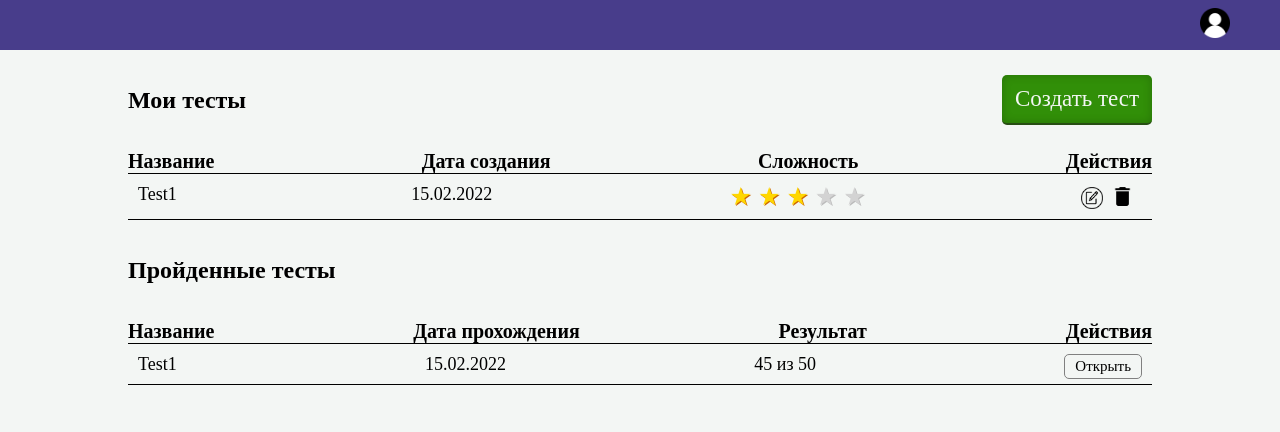
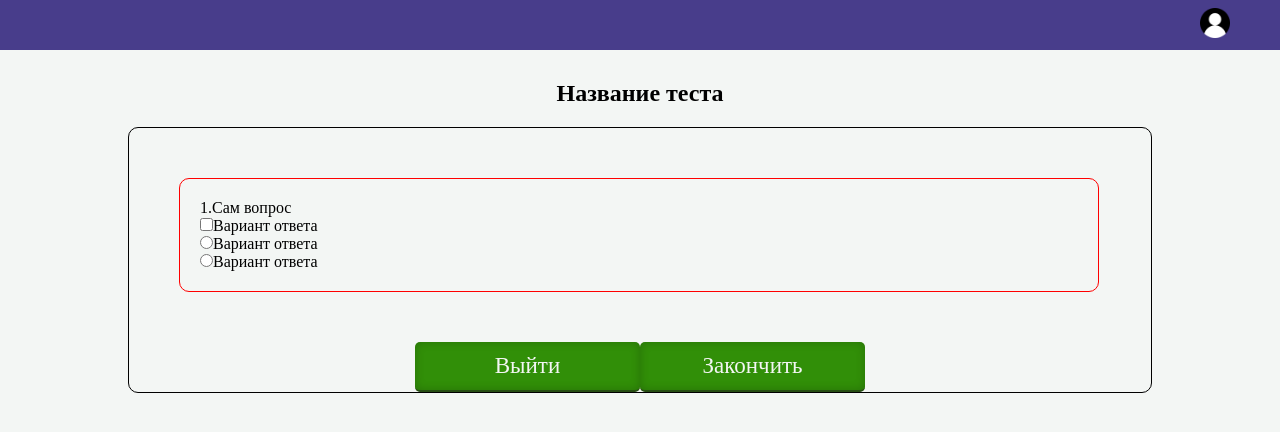
Before and after one commit to student-Alex-Bond/test-constructor, a React (Create React App) app: page / in a window 1280 px wide. Shown: the top 432 px of the page. Built offline with nearby package versions, Linux system fonts and the light colour scheme.

Commit message:
create component ItSelfTest

```diff
--- a/src/App.tsx
+++ b/src/App.tsx
@@ -1,8 +1,7 @@
 import './App.css';
 
 import Header from "./components/Header/Header";
-import { MyTests } from './components/MyTests/MyTests';
-import { PassedTests } from './components/PassedTests/PassedTests';
+import ItSelfTest from './components/ItSelfTest/ItSelfTest';
 
 
 function App() {
@@ -10,8 +9,7 @@ function App() {
         <div className="App">
             <header className="App-header">
                 <Header />
-                <MyTests />
-                <PassedTests />
+                <ItSelfTest />
 
             </header>
         </div>
--- /dev/null
+++ b/src/components/ItSelfTest/ItSelfTest.module.css
@@ -0,0 +1,37 @@
+.wrapper {
+    width: 80%;
+    margin: 30px auto;
+    display: flex;
+    align-items: center;
+    flex-direction: column;
+}
+
+h2 {
+    margin-bottom: 20px;
+}
+
+.test {
+    border-radius: 10px;
+    border: 1px solid;
+    width: 100%;
+}
+
+.testItem {
+    border-radius: 10px;
+    margin: 0 auto;
+    border: 1px solid red;
+    width: 90%;
+    min-height: 50px;
+    margin: 50px;
+    padding: 20px;
+}
+
+.answer {
+    display: block;
+}
+
+.btn {
+    display: flex;
+    width: 450px;
+    margin: 0 auto;
+}
--- /dev/null
+++ b/src/components/ItSelfTest/ItSelfTest.tsx
@@ -0,0 +1,41 @@
+import React from 'react'
+import { Button } from '../Common/Button'
+import styles from './ItSelfTest.module.css'
+
+const ItSelfTest = () => {
+
+    const onClickHandler = () => {
+
+    }
+
+    return (
+        <div className={styles.wrapper}>
+            <h2>Название теста</h2>
+            <section className={styles.test}>
+                <div className={styles.testItem}>
+                    <span>1.</span>
+                    <span>Сам вопрос</span>
+                    <label className={styles.answer}>
+                        <input type={'checkbox'} />
+                        Вариант ответа
+                    </label>
+                    <label className={styles.answer}>
+                        <input type={'radio'} />
+                        Вариант ответа
+                    </label>
+                    <label className={styles.answer}>
+                        <input type={'radio'} />
+                        Вариант ответа
+                    </label>
+
+                </div>
+                <section className={styles.btn}>
+                    <Button onClick={onClickHandler}>Выйти</Button>
+                    <Button onClick={onClickHandler}>Закончить</Button>
+                </section>
+            </section>
+        </div>
+    )
+}
+
+export default ItSelfTest
```
